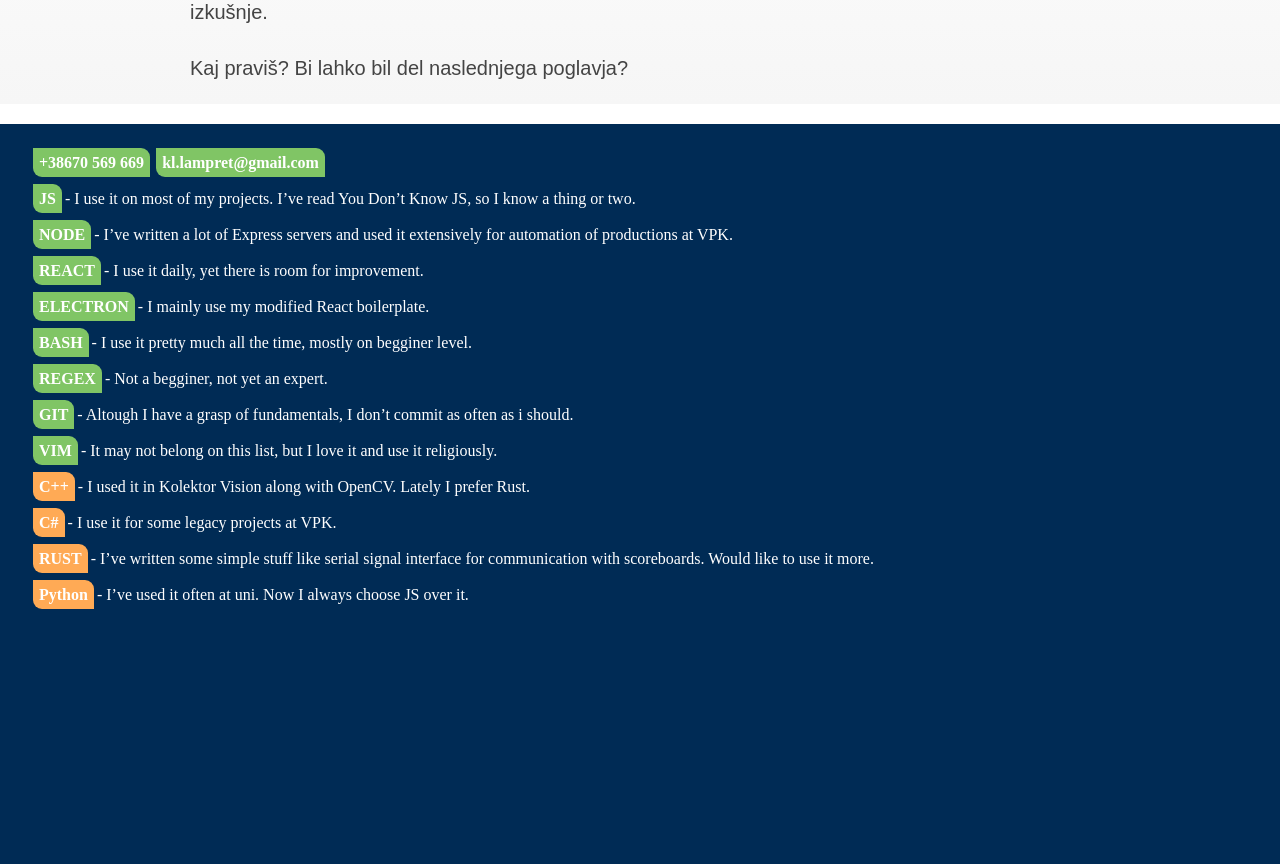
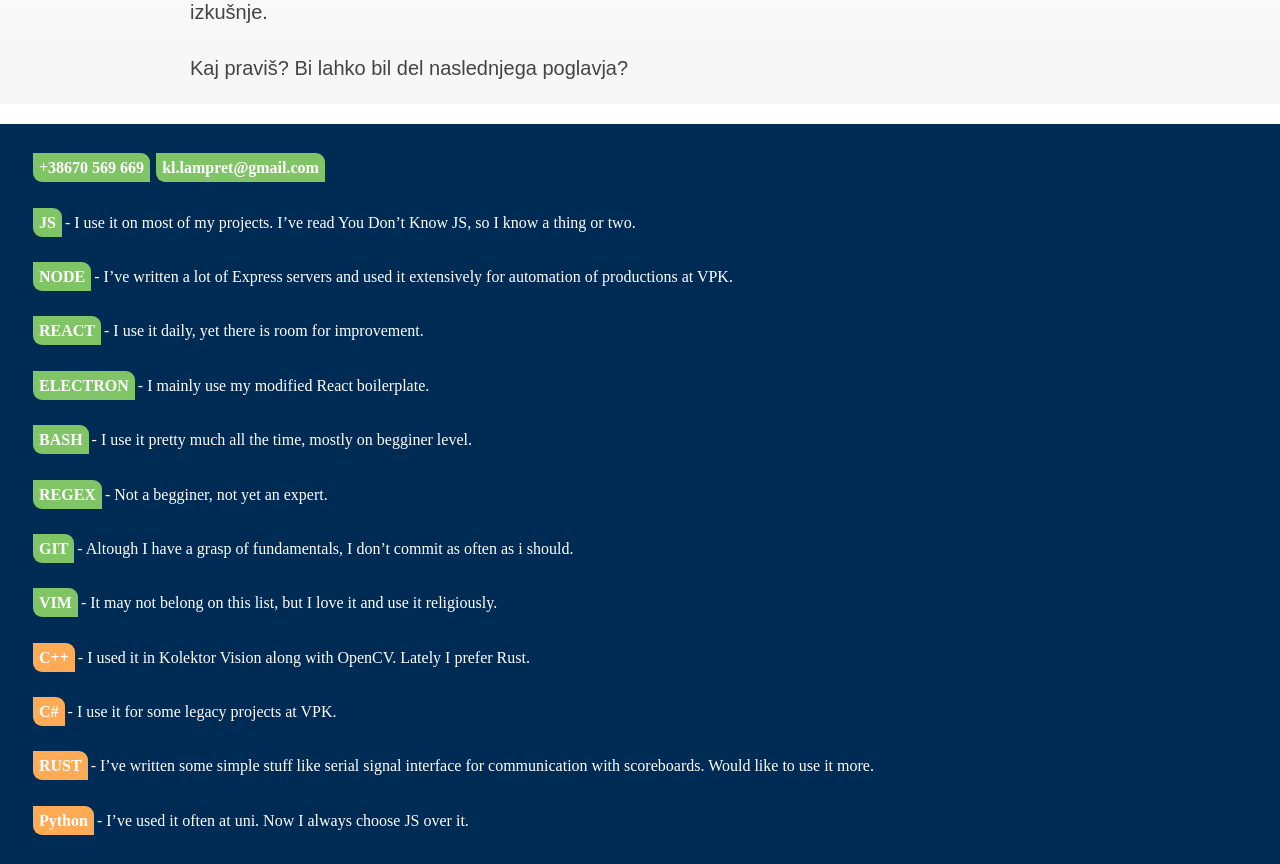
Before and after one commit to McKlobasa/portfolio_react_deploy, a React (Create React App) app: page / in a window 1280 px wide. Shown: the part 8240-9104 px from the top of the page. Before the commit the page ends 8874 px from the top, so only its background shows below. Built offline with nearby package versions, Linux system fonts and the light colour scheme; a web font is replaced by a local one.

Commit message:
popravjen line height in tldr & contact

```diff
--- a/src/Contact.js
+++ b/src/Contact.js
@@ -18,6 +18,7 @@ const Container = styled.div`
   height: fit-content;
   padding: 30px;
   color: white;
+  line-height: 1.7;
 `
 const buttonAnimation = keyframes`
  0% { width: 30vw; }
--- a/src/Tldr.js
+++ b/src/Tldr.js
@@ -18,6 +18,7 @@ const Container = styled.div`
   height: fit-content;
   padding: 30px;
   color: white;
+  line-height: 1.7;
 `
 const buttonAnimation = keyframes`
  0% { width: 30vw; }
```
Also changed, not shown: 1 other file (tests, documents, lock files or other folders).
